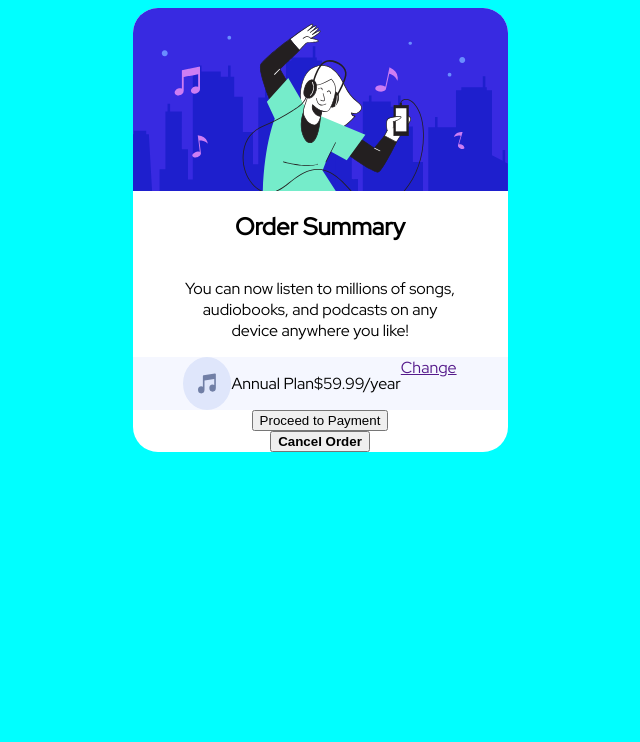
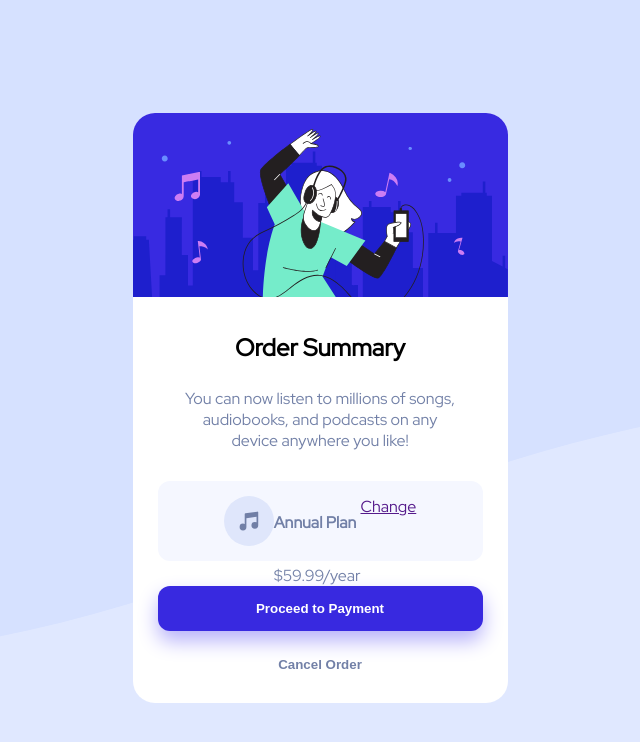
Before and after one commit to IagoPP/order-summary-component-main, a plain HTML site: page index.html in a window 1280 px wide. Shown: the whole page, without its empty margins (320-960 px from the left). Drawn offline with Linux system fonts and the light colour scheme.

Commit message:
Almost Finished

```diff
--- a/index.html
+++ b/index.html
@@ -21,17 +21,19 @@
         <img src="images/illustration-hero.svg" alt="IllustrationHero">
       </div>
       <div><h2>Order Summary</h2></div>
-      <div><p>You can now listen to millions of songs, audiobooks, and podcasts on any
+      <div><p id="text">You can now listen to millions of songs, audiobooks, and podcasts on any
       device anywhere you like!</p></div>
 
       <div id="sub">
         <img src="images/icon-music.svg" alt="">
-        <p>Annual Plan</p>
-        <p>$59.99/year</p>
+        <div>
+          <p>Annual Plan</p>
+          <p>$59.99/year</p>
+        </div>
         <a href="">Change</a>
       </div>
-      <div>
-        <button>
+      <div >
+        <button id="pay">
           Proceed to Payment
         </button>
       </div>
--- a/styles.css
+++ b/styles.css
@@ -4,45 +4,87 @@ html{
 }
 body {
     height:100%;
-    background-color: aqua;
+    background-image: url(./images/pattern-background-mobile.svg);
+    background-repeat: no-repeat;
+    background-size: contain;
+    background-color: hsl(225, 100%, 94%);
     font-family: 'Red Hat Display', sans-serif;
+    display: flex;
 }
 #topimg img{
     width: 375px;
-    border-radius: 25px 25px 0 0;
+    border-radius: 22px 22px 0 0;
 }
 p{
     font-size: 16px;
+    color: hsl(224, 23%, 55%)
 }
-h1{
+#text{
+    margin-top: 5px;
+    margin-bottom: 30px;
+}
+h2{
     font-weight:900;
+    margin-top: 35px;
 }
 
 div:nth-child(3) > p{
     inline-size: 17em;
     text-align: center;
 }
+
+
 #sub{
     background: hsl(225, 100%, 98%);
+    margin-left: 25px;
+    margin-right: 25px;
+    height: 50px;
+    padding-top: 15px;
+    padding-bottom: 15px;
+    border-radius: 12px;
 }
-#sub p{
+#sub div{
     display: flex;
+    flex-direction: column;
+}
+#sub img{
+    height: 50px;
+    width: 50px;
 }
 #sub p:first-child{
     font-weight:900;
 }
 #cancel{
     font-weight:700;
+    background: none;
+    border: none;
+    color: hsl(224, 23%, 55%);
+}
+#pay{
+    margin-top: 25px;
+    margin-bottom: 25px;
+    width:1000px;
+    padding-top: 15px;
+    padding-bottom: 15px;
+    margin-left: 25px;
+    margin-right: 25px;
+    color: white;
+    background-color: hsl(245, 75%, 52%);
+    border-radius: 12px;
+    border: none;
+    font-weight:700;
+    box-shadow: 0px 10px 20px hsl(244, 88%, 84%);
 }
 
-.main div{
+.main > div{
     display: flex;
     justify-content: center;
+
 }
 .main{
     background:white;
     width: 375px;
     margin: auto;
-    border-radius: 25px 25px 25px 25px;
-
+    border-radius: 22px;
+    padding-bottom: 30px;
 }
```
